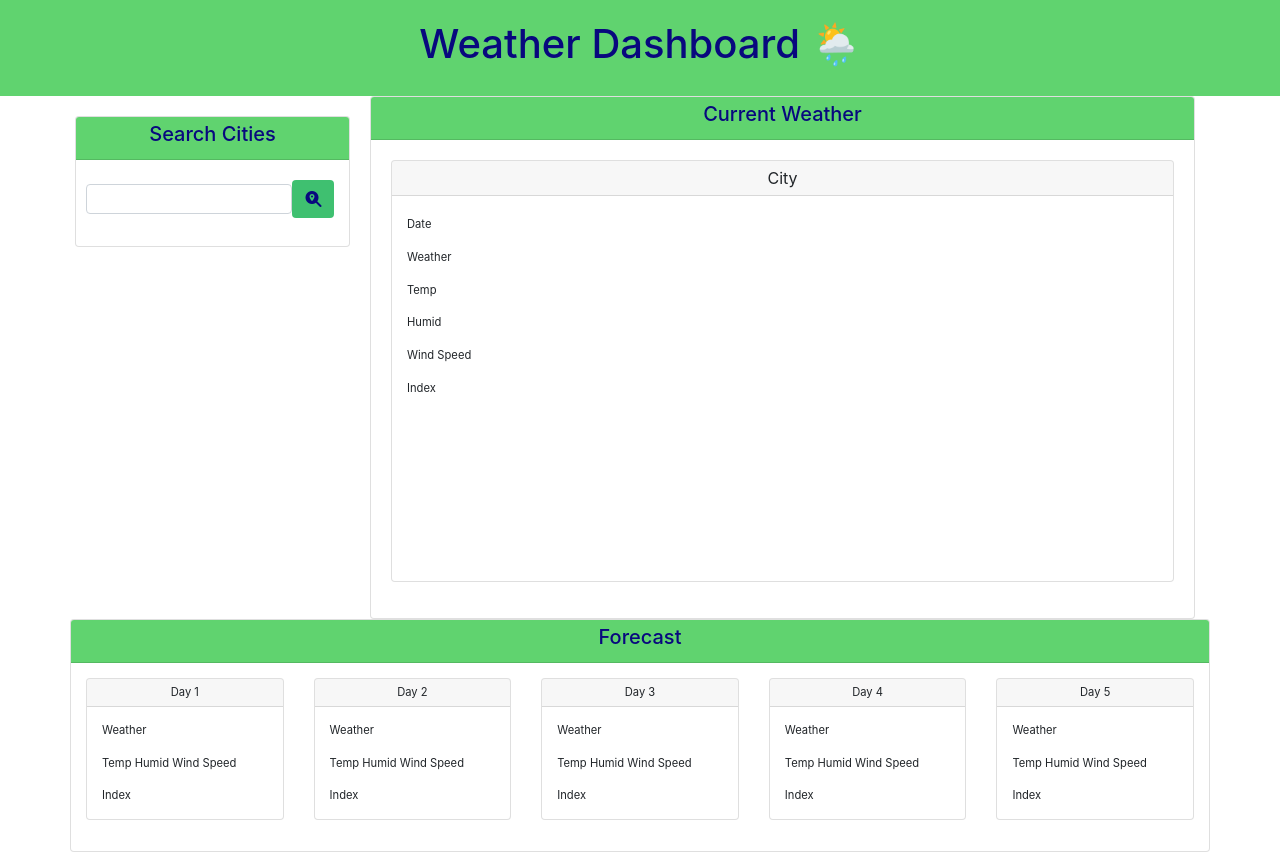
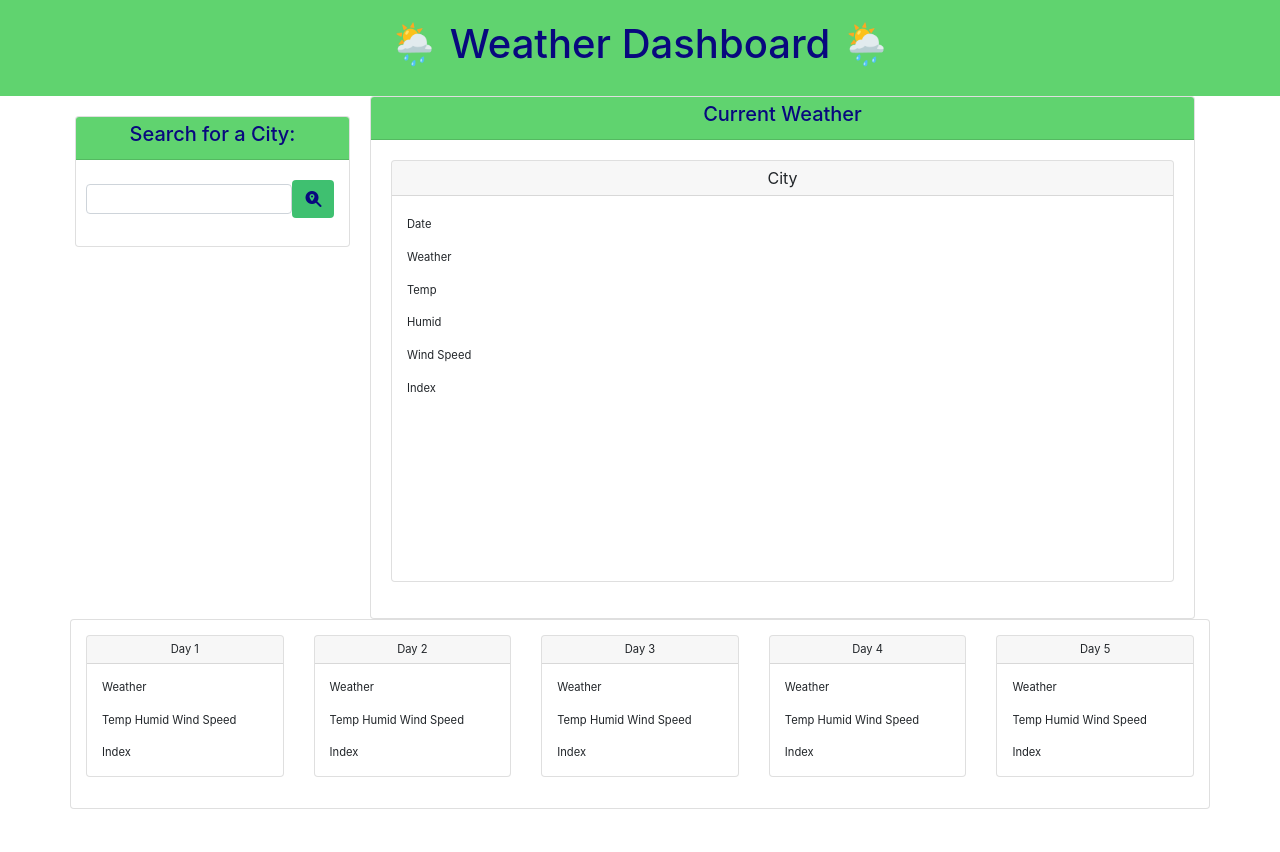
Before and after one commit to LatinLady/Weather-Dashboard, a plain HTML site: page index.html in a window 1280 px wide. After the commit the page ends 809 px from the top, so only its background shows below. Drawn offline with nearby package versions, Linux system fonts and the light colour scheme.

Commit message:
modified file

```diff
--- a/index.html
+++ b/index.html
@@ -4,31 +4,20 @@
     <meta charset="UTF-8" />
     <meta
       name="description"
-      content="For any city obtain current and 5 days forcast. Includes: weather description, temperature, humidty, wind speed, UV index and more!"
-    />
-    <meta
-      name="keywords"
-      content="web development, weather, HTML, CSS, JavaScript, Bootstrap, jQuery, Windy.com, OpenWeather"
-    />
+      content="For any city obtain current and 5 days forcast. Includes: weather description, temperature, humidty, wind speed, UV index and more!"/>
+    <meta name="keywords" content="web development, weather, HTML, CSS, JavaScript, Bootstrap, jQuery, Windy.com, OpenWeather"/>
     <meta name="viewport" content="width=device-width, initial-scale=1.0" />
-
     <!-- Bootstrap CSS -->
-    <link
-      rel="stylesheet"
-      href="https://stackpath.bootstrapcdn.com/bootstrap/4.4.1/css/bootstrap.min.css"
-      integrity="sha384-Vkoo8x4CGsO3+Hhxv8T/Q5PaXtkKtu6ug5TOeNV6gBiFeWPGFN9MuhOf23Q9Ifjh"
-      crossorigin="anonymous"
-    />
-
+    <link rel="stylesheet" href="https://stackpath.bootstrapcdn.com/bootstrap/4.4.1/css/bootstrap.min.css" integrity="sha384-Vkoo8x4CGsO3+Hhxv8T/Q5PaXtkKtu6ug5TOeNV6gBiFeWPGFN9MuhOf23Q9Ifjh"
+      crossorigin="anonymous"/>
     <!-- Main CSS -->
     <link rel="stylesheet" href="./style.css" />
-
     <title>Weather Dashboard</title>
   </head>
 
   <body>
     <header class="subtitle">
-      <h1>Weather Dashboard &#127782</h1>
+      <h1>&#127782 Weather Dashboard &#127782</h1>
     </header>
 
     <!-- Container -->
@@ -38,7 +27,7 @@
         <section class="col col-lg-3 searchedCitiesSection">
           <div class="card">
             <div class="card-header subtitle">
-              <h5>Search Cities</h5>
+              <h5> Search for a City:</h5>
             </div>
             <div class="card-body">
               <!-- Search Form -->
@@ -50,16 +39,11 @@
                   <i class="fas fa-search-location"></i>
                 </button>
               </form>
-              <!-- /Search Form -->
-
               <!-- Cities List -->
-              <div class="list-group listSearchedCities">
-                <!-- /Cities List -->
-              </div>
+              <div class="list-group listSearchedCities"></div>
             </div>
           </div>
         </section>
-        <!-- /Search Cities -->
 
         <!-- Current Weather -->
         <section class="col col-lg-9">
@@ -74,13 +58,9 @@
                     <div
                       class="row row-cols-1 row-cols-sm-2 justify-content-start"
                     >
+
                     <div class="col col-sm-3">
-                      <img
-                        src="#"
-                        class="card-img-top icon"
-                        alt="Weather icon"
-                        style="display: none;"
-                      />
+                      <img src="#" class="card-img-top icon" alt="Weather icon" style="display: none;"/>
                       <p class="card-text date">Date</p>
                       <p class="card-text weather">Weather</p>
                       <p class="card-text temp">Temp</p>
@@ -90,12 +70,10 @@
                         <span class="uv">Index</span> <span class="flag"></span>
                       </p>
                     </div>
-
                     <!-- The Windy Map -->
                     <div class="col col-sm-9">
                       <div class="card-body">
                         <div id="windy"></div>
-                        <!-- /The Windy Map -->
                       </div>
                     </div>
                   </div>
@@ -111,9 +89,6 @@
       <section class="row forecast">
         <div class="col col1">
           <div class="card">
-            <div class="card-header subtitle">
-              <h5>Forecast</h5>
-            </div>
             <div class="card-body">
               <div class="row row-cols-5">
                 <div class="col">
```
Lines whose indentation alone changed are shown as unchanged.
